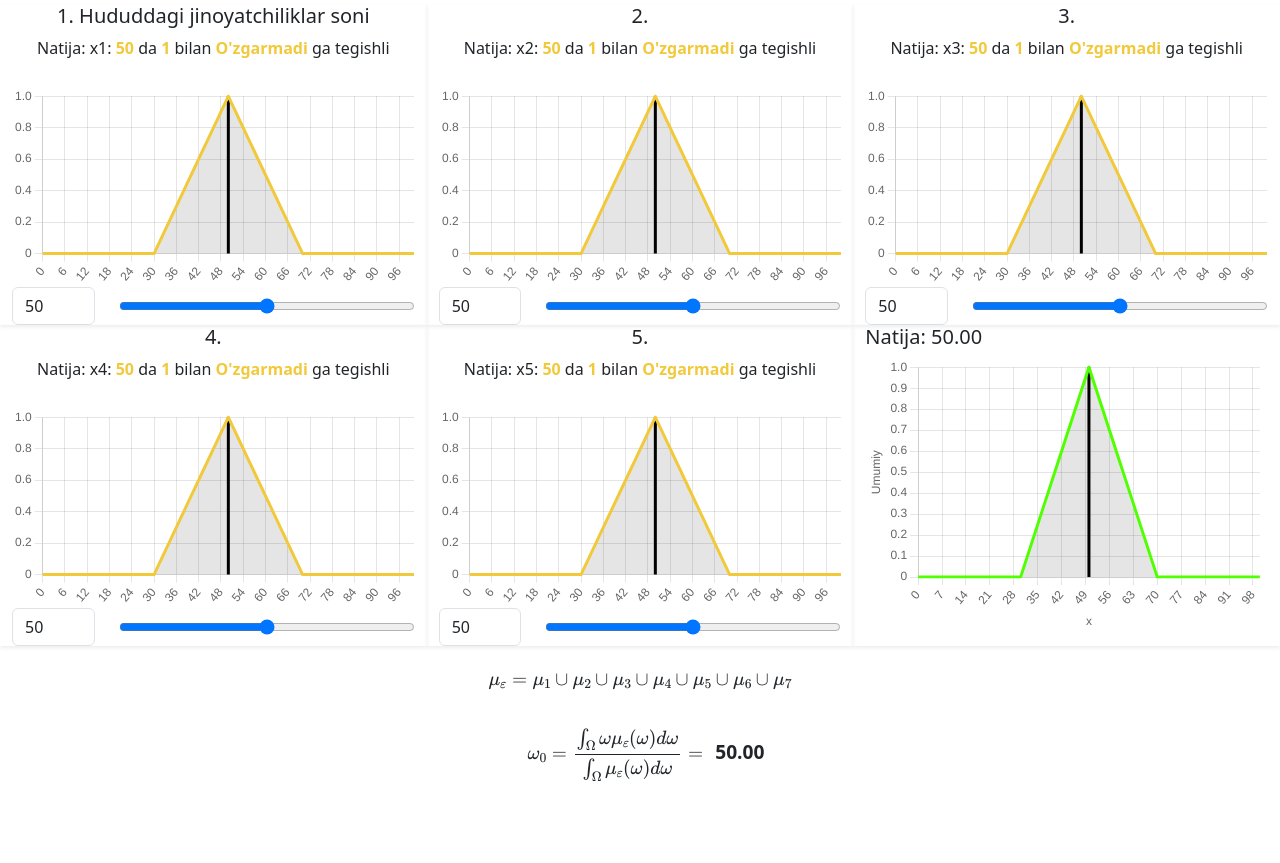
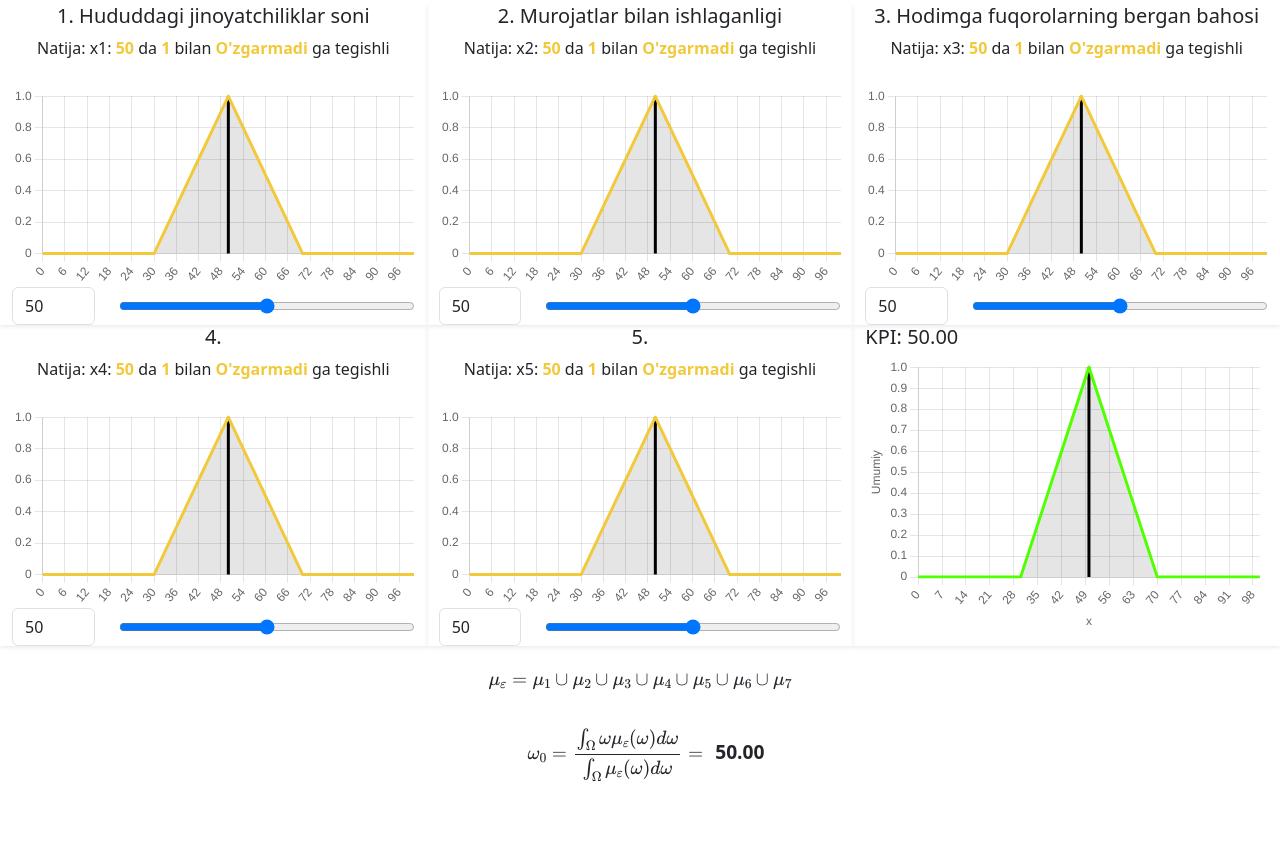
Before and after one commit to nomozovasror/fuzzyJS, a plain HTML site: page grafic.html in a window 1280 px wide. Drawn offline with nearby package versions, Linux system fonts and the light colour scheme.

Commit message:
grafic change

```diff
--- a/grafic.html
+++ b/grafic.html
@@ -107,7 +107,7 @@
             </div>
             <div class="col-md-4 shadow-sm">
                 <div class="col-12 text-center">
-                    <h5>2.</h5>
+                    <h5>2. Murojatlar bilan ishlaganligi</h5>
                 </div>
                 <div class="col-md-12">
                     <div class="d-flex justify-content-center m-0 p-0">
@@ -139,7 +139,7 @@
             </div>
             <div class="col-md-4 shadow-sm">
                 <div class="col-12 text-center">
-                    <h5>3.</h5>
+                    <h5>3. Hodimga fuqorolarning bergan bahosi</h5>
                 </div>
                 <div class="col-md-12">
                     <div class="d-flex justify-content-center m-0 p-0">
@@ -235,7 +235,7 @@
             </div>
             <div class="col-4 shadow-sm">
                 <h5>
-                    Natija:
+                    KPI:
                     <div class="chart_res_2 pb-1 d-inline"></div>
                 </h5>
                 <canvas id="chart_result" width="400" style="height: 150px"></canvas>
```
